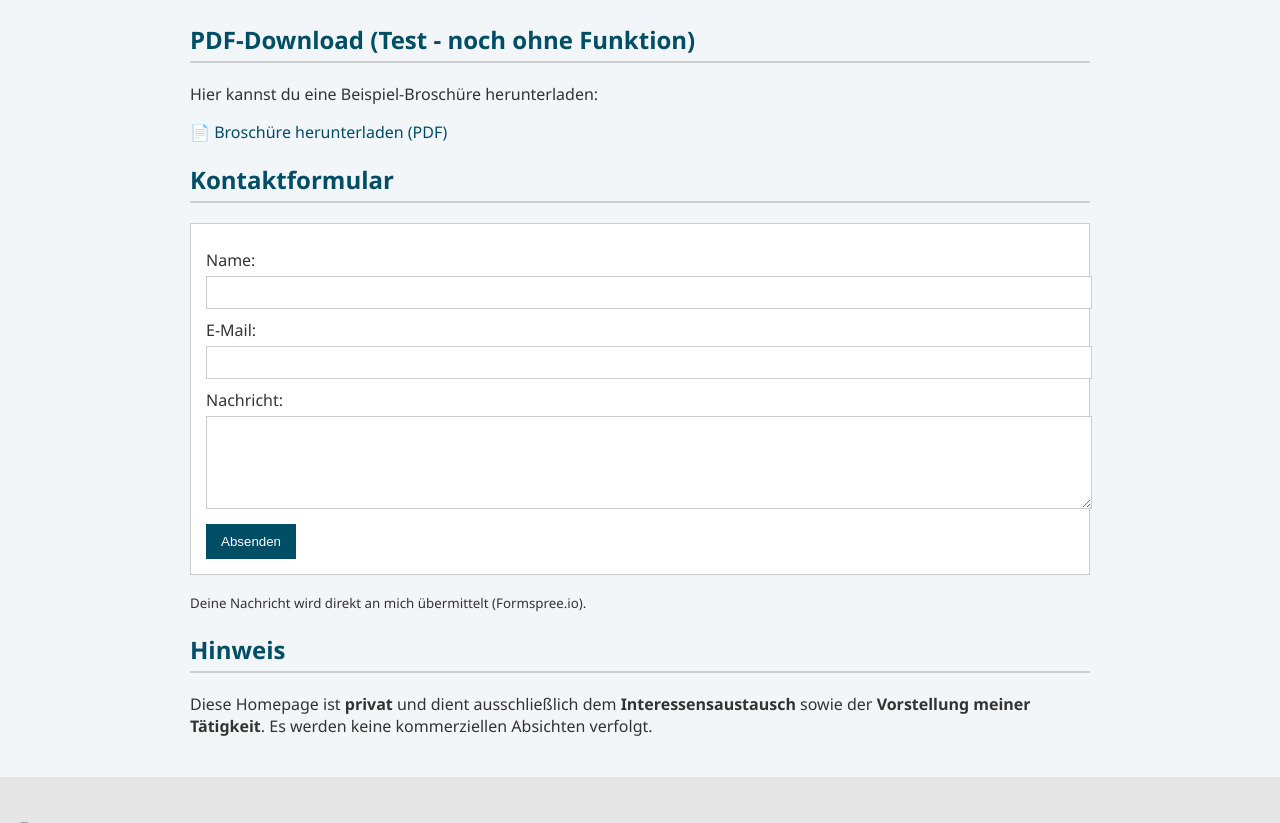
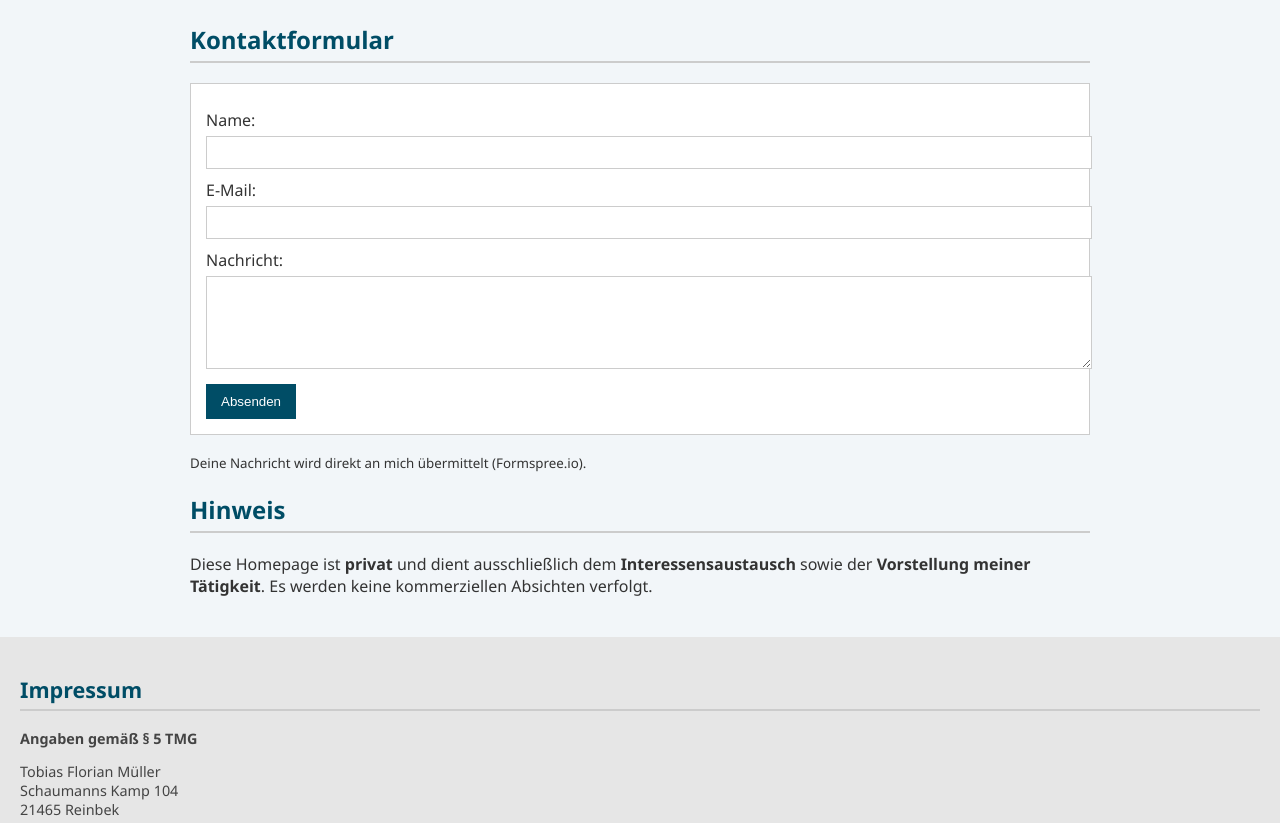
Before and after one commit to tfmueller999/ausbildung-hamburg-sifa, a plain HTML site: page index.html in a window 1280 px wide. Shown: the part 3021-3844 px from the top of the page. Drawn offline with Linux system fonts and the light colour scheme.

Commit message:
Update index.html

```diff
--- a/index.html
+++ b/index.html
@@ -164,13 +164,7 @@
   <h2>Mein Blog</h2>
   <iframe src="https://docs.google.com/document/d/e/2PACX-1vQHXVmdnApFRizZWB4sfiV_VDMjiSjRSMUTSEj2F6p8r8tbBoCy0ykIvCN-3ywZlYc9lX6Y66Givy_k/pub?embedded=true" width="100%" height="800" style="border:none;"></iframe>
 </section>
-  <section>
-    <h2>PDF-Download (Test - noch ohne Funktion)</h2>
-    <p>Hier kannst du eine Beispiel-Broschüre herunterladen:</p>
-    <a href="beispiel.pdf" download>📄 Broschüre herunterladen (PDF)</a>
-  </section>
-
-  <section>
+    <section>
     <h2>Kontaktformular</h2>
     <form action="https://formspree.io/f/mld1lbbz" method="POST">
       <label for="name">Name:</label>
```
